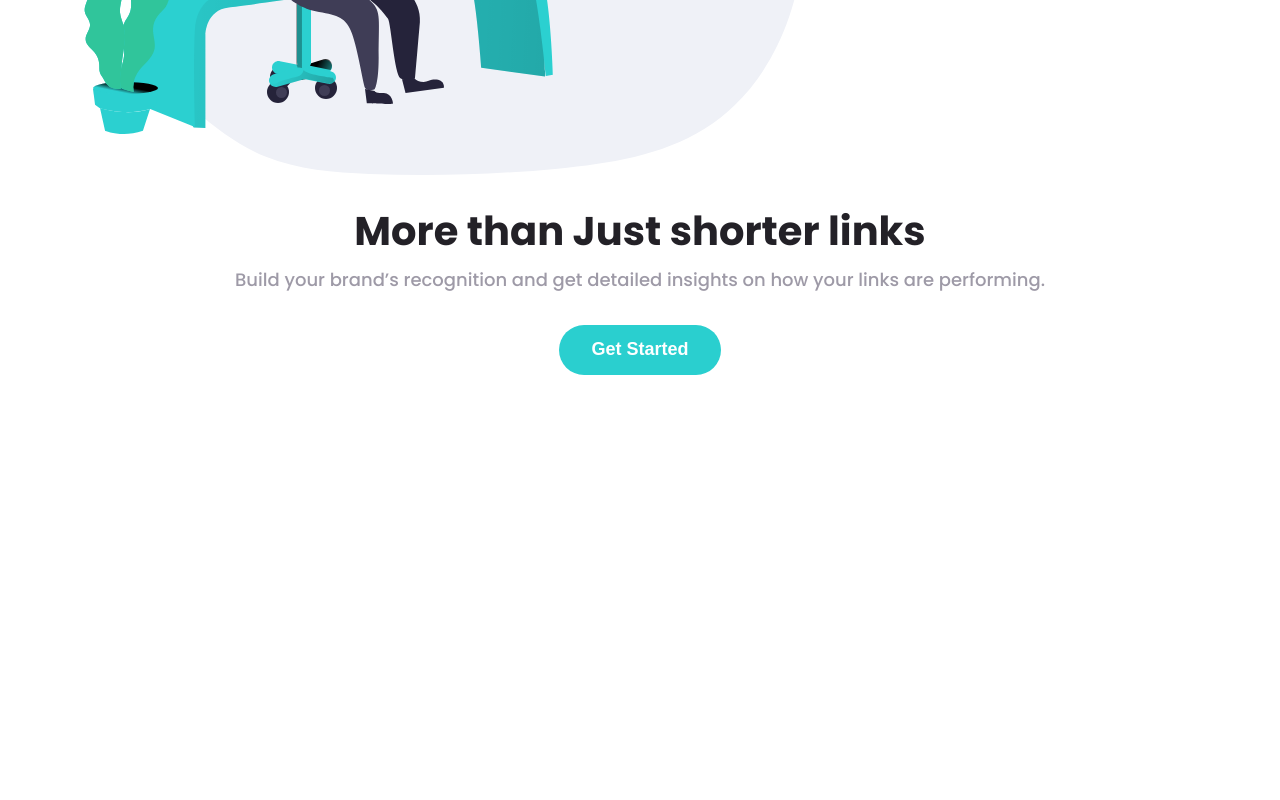
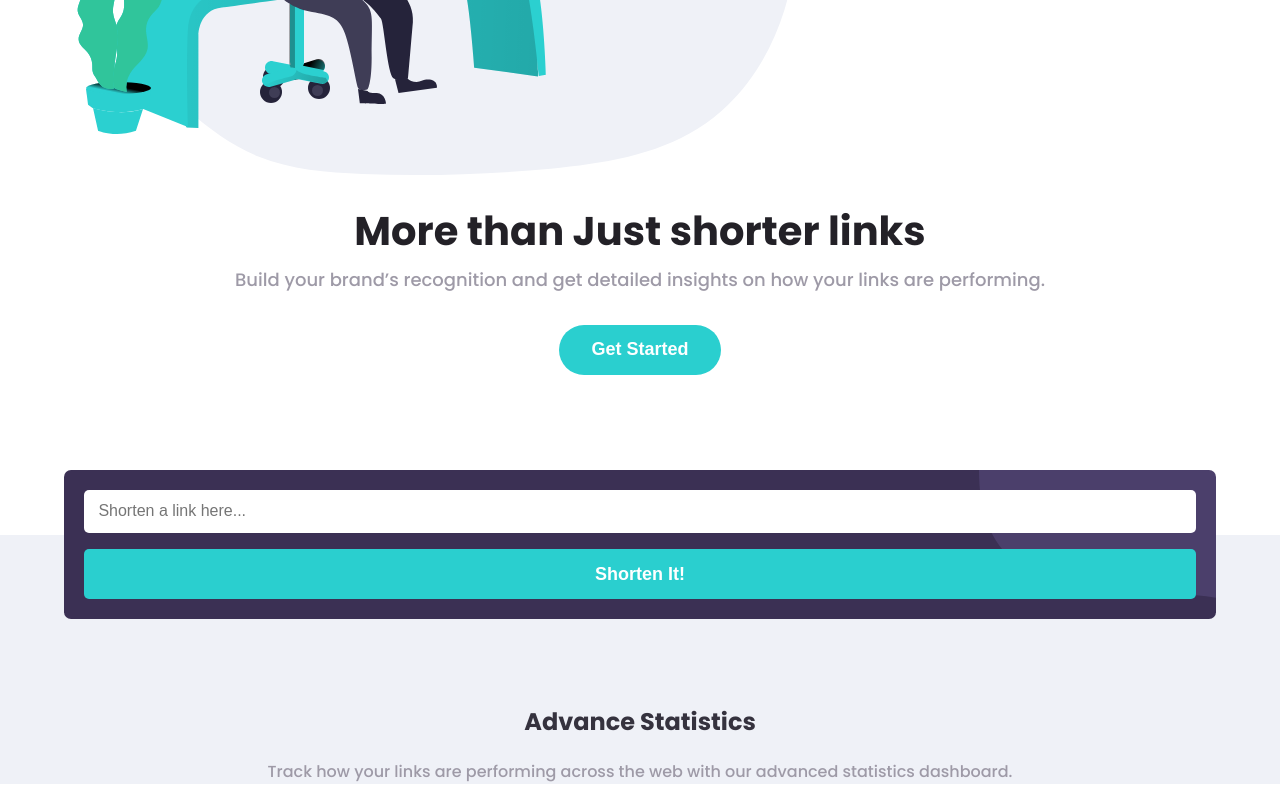
Before and after one commit to anthonygedeon/shortly, a Vue app: page /#/ in a window 1280 px wide. Shown: the part 404-1204 px from the top of the page. Before the commit the page ends 800 px from the top, so only its background shows below. Built offline with nearby package versions, Linux system fonts and the light colour scheme.

Commit message:
add portions of website

```diff
--- a/src/App.vue
+++ b/src/App.vue
@@ -24,6 +24,7 @@
 
 body {
   font-family: var(--main-font-family);
+  margin: 0;
 }
 
 img {
@@ -57,6 +58,10 @@ img {
     padding-right: 2rem;
   }
 
+  &--box {
+    border-radius: 5px;
+  }
+
   &--lg {
     width: 100%;
   }
--- a/src/views/Home.vue
+++ b/src/views/Home.vue
@@ -3,17 +3,31 @@
     <Navbar />
     <Hero />
   </header>
+  <main class="content">
+    <div class="container">
+      <LinkForm />
+      <section class="info">
+        <h2 class="info__heading">Advance Statistics</h2>
+        <p class="info__text">
+          Track how your links are performing across the web with our advanced
+          statistics dashboard.
+        </p>
+      </section>
+    </div>
+  </main>
 </template>
 
 <script>
 import Navbar from "@/components/Navbar";
 import Hero from "@/components/Hero";
+import LinkForm from "@/components/LinkForm";
 
 export default {
   name: "Home",
   components: {
     Navbar,
     Hero,
+    LinkForm,
   },
 };
 </script>
@@ -22,4 +36,25 @@ export default {
 .header {
   margin-top: 2rem;
 }
+
+.content {
+  background-color: #eff1f7;
+  margin-top: 10rem;
+}
+
+.info {
+  &__heading {
+    font-weight: var(--weight-bold);
+    color: var(--neutral-dark-blue-color);
+  }
+
+  &__text {
+    color: var(--neutral-gray-violet-color);
+  }
+
+  &__heading,
+  &__text {
+    text-align: center;
+  }
+}
 </style>
```
